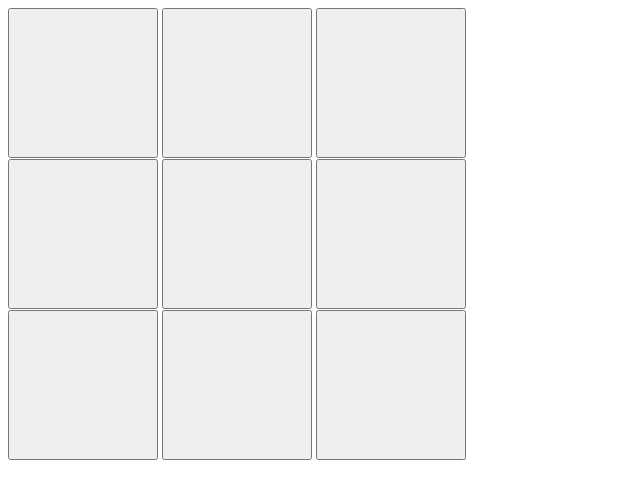
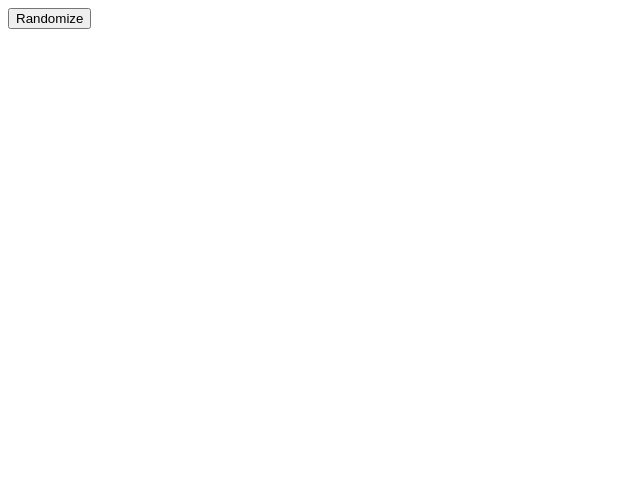
Before and after one commit to burgerking59/Image-generator, a plain HTML site: page index.html in a window 1280 px wide. Shown: the whole page, without its empty margins (0-640 px from the left). Drawn offline with Linux system fonts and the light colour scheme.

Commit message:
Update index.html

```diff
--- a/index.html
+++ b/index.html
@@ -1,23 +1,15 @@
 <!DOCTYPE html>
 
 <head>
-    <title>Noughts and Crosses</title>
-    <link rel="stylesheet" href="NandCstyle.css">
-    <script src="NandCscript.js"></script>
+    <meta name="viewport" content="width=device-width, initial-scale=1.0">
+    <meta http-equiv="Content-Type" content="text/html; charset=UTF-8">
+    <title>Image generator</title>
+    <link href="styles.css" rel="stylesheet">
+    <script src="script.js"></script>
 </head>
 
-<body onload="load()">
-    <div id="board">
-        <button id="00" class="NCbtn" onclick="press(this, 0, 0)"></button>
-        <button id="01" class="NCbtn" onclick="press(this, 0, 1)"></button>
-        <button id="02" class="NCbtn" onclick="press(this, 0, 2)"></button>
-        <br>
-        <button id="10" class="NCbtn" onclick="press(this, 1, 0)"></button>
-        <button id="11" class="NCbtn" onclick="press(this, 1, 1)"></button>
-        <button id="12" class="NCbtn" onclick="press(this, 1, 2)"></button>
-        <br>
-        <button id="20" class="NCbtn" onclick="press(this, 2, 0)"></button>
-        <button id="21" class="NCbtn" onclick="press(this, 2, 1)"></button>
-        <button id="22" class="NCbtn" onclick="press(this, 2, 2)"></button>
+<body onload="load();">
+    <button onclick="randomize()">Randomize</button>
+    <div id="area" class="area">
     </div>
 </body>
```
